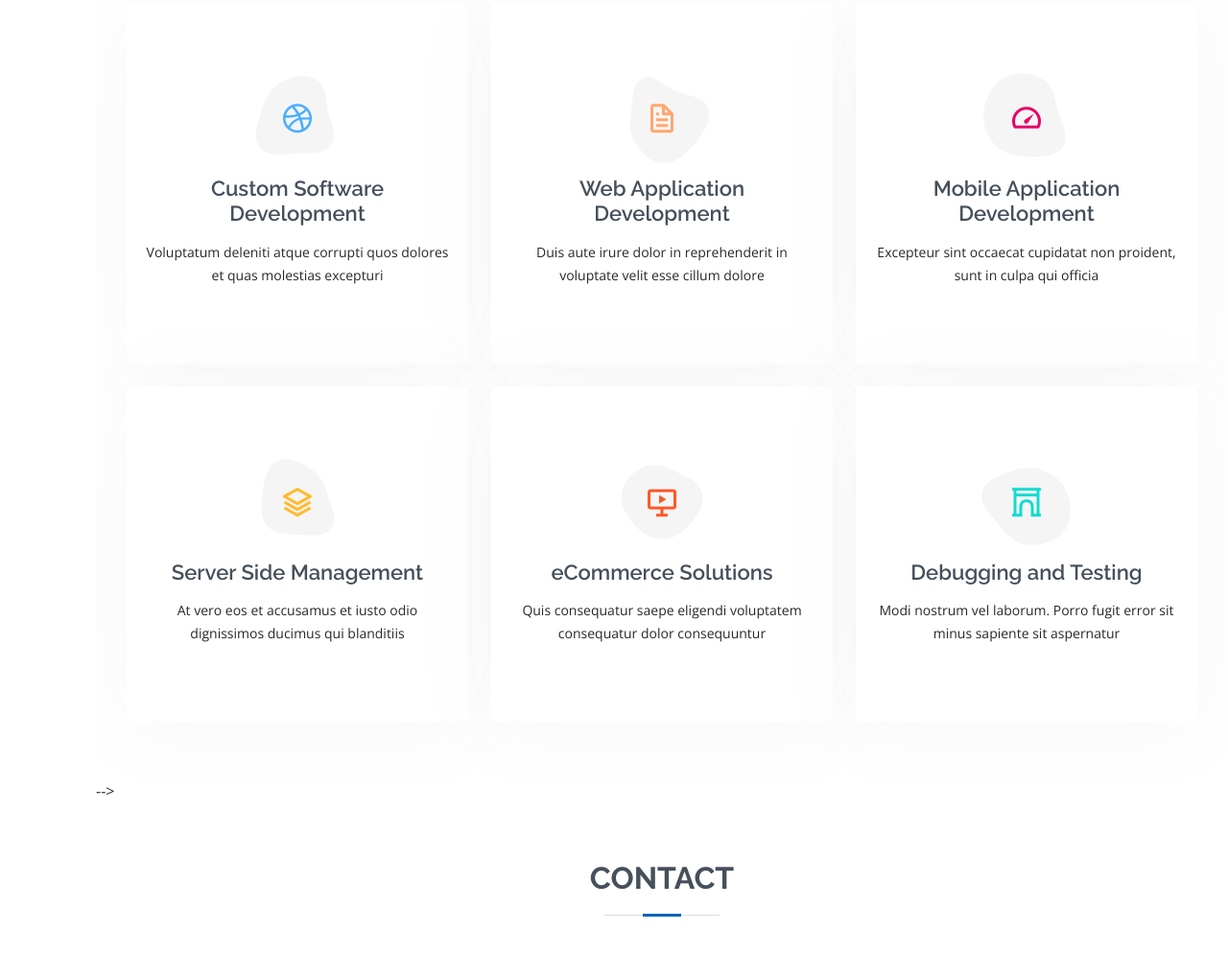
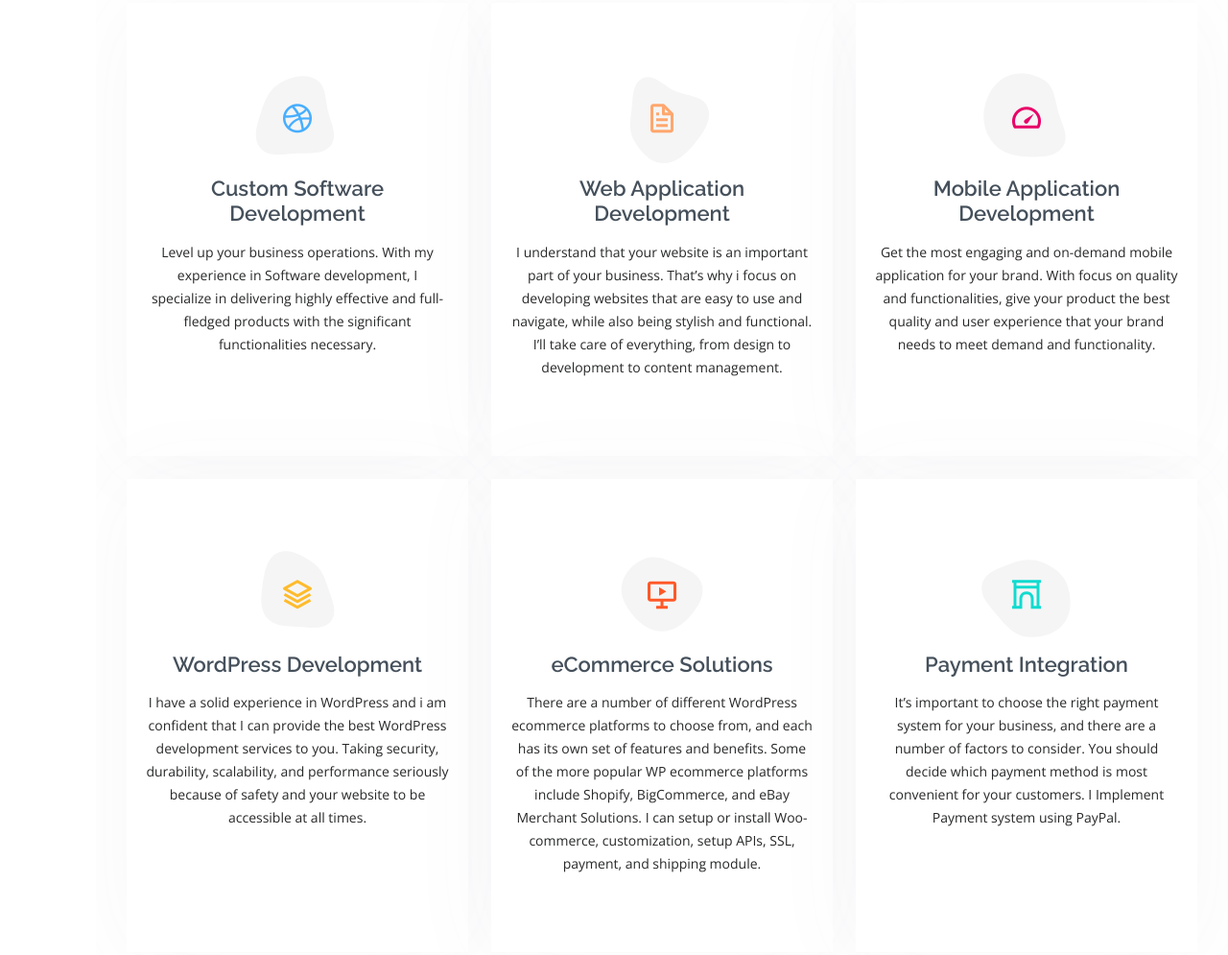
Before and after one commit to InyangUkpong/InyangUkpong.github.io, a plain HTML site: page index.html in a window 1280 px wide. Shown: the part 4811-5806 px from the top of the page at 96% size. Drawn offline with nearby package versions, Linux system fonts and the light colour scheme.

Commit message:
form action testing and services

```diff
--- a/index.html
+++ b/index.html
@@ -817,8 +817,9 @@
                 </div>
                 <h4><a href="">Custom Software Development</a></h4>
                 <p>
-                  Voluptatum deleniti atque corrupti quos dolores et quas
-                  molestias excepturi
+                  Level up your business operations. With my experience in Software development,
+                  I specialize in delivering highly effective and full-fledged products
+                  with the significant functionalities necessary.
                 </p>
               </div>
             </div>
@@ -847,8 +848,10 @@
                 </div>
                 <h4><a href="">Web Application Development</a></h4>
                 <p>
-                  Duis aute irure dolor in reprehenderit in voluptate velit esse
-                  cillum dolore
+                  I understand that your website is an important part of your business.
+                  That’s why i focus on developing websites that are easy to use and navigate,
+                  while also being stylish and functional. I’ll take care of everything,
+                  from design to development to content management.
                 </p>
               </div>
             </div>
@@ -877,8 +880,9 @@
                 </div>
                 <h4><a href="">Mobile Application Development</a></h4>
                 <p>
-                  Excepteur sint occaecat cupidatat non proident, sunt in culpa
-                  qui officia
+                  Get the most engaging and on-demand mobile application for your brand.
+                  With focus on quality and functionalities, give your product the best quality
+                  and user experience that your brand needs to meet demand and functionality.
                 </p>
               </div>
             </div>
@@ -905,10 +909,11 @@
                   </svg>
                   <i class="bx bx-layer"></i>
                 </div>
-                <h4><a href="">Server Side Management</a></h4>
+                <h4><a href="">WordPress Development</a></h4>
                 <p>
-                  At vero eos et accusamus et iusto odio dignissimos ducimus qui
-                  blanditiis
+                  I have a solid experience in WordPress and i am confident that I can provide the best WordPress development
+                  services to you. Taking security, durability, scalability, and performance seriously because
+                  of safety and your website to be accessible at all times.
                 </p>
               </div>
             </div>
@@ -937,8 +942,9 @@
                 </div>
                 <h4><a href="">eCommerce Solutions</a></h4>
                 <p>
-                  Quis consequatur saepe eligendi voluptatem consequatur dolor
-                  consequuntur
+                  There are a number of different WordPress ecommerce platforms to choose from, and each has its own set of features and benefits.
+                  Some of the more popular WP ecommerce platforms include Shopify, BigCommerce, and eBay Merchant Solutions.
+                  I can setup or install Woo-commerce, customization, setup APIs, SSL, payment, and shipping module.
                 </p>
               </div>
             </div>
@@ -965,10 +971,11 @@
                   </svg>
                   <i class="bx bx-arch"></i>
                 </div>
-                <h4><a href="">Debugging and Testing</a></h4>
+                <h4><a href="">Payment Integration</a></h4>
                 <p>
-                  Modi nostrum vel laborum. Porro fugit error sit minus sapiente
-                  sit aspernatur
+                  It’s important to choose the right payment system for your business,
+                  and there are a number of factors to consider. You should decide which payment method
+                  is most convenient for your customers. I Implement  Payment system using PayPal.
                 </p>
               </div>
             </div>
@@ -1134,8 +1141,7 @@
 
             <div class="col-lg-8 mt-5 mt-lg-0">
               <form
-                action="forms/contact.php"
-                method="post"
+                action="https://fabform.io/f/XSXM0lC" method="post"
                 role="form"
                 class="php-email-form"
               >
```
Also changed, not shown: 2 other files.
